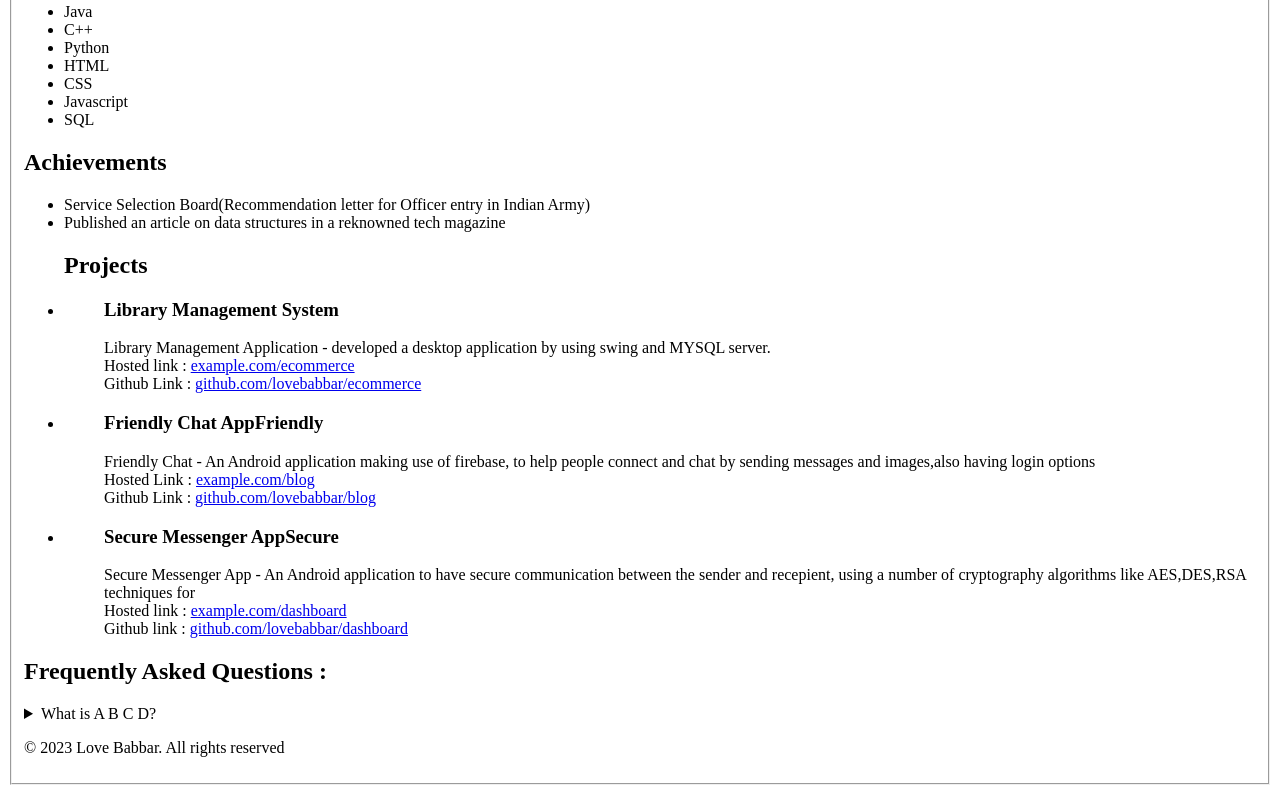
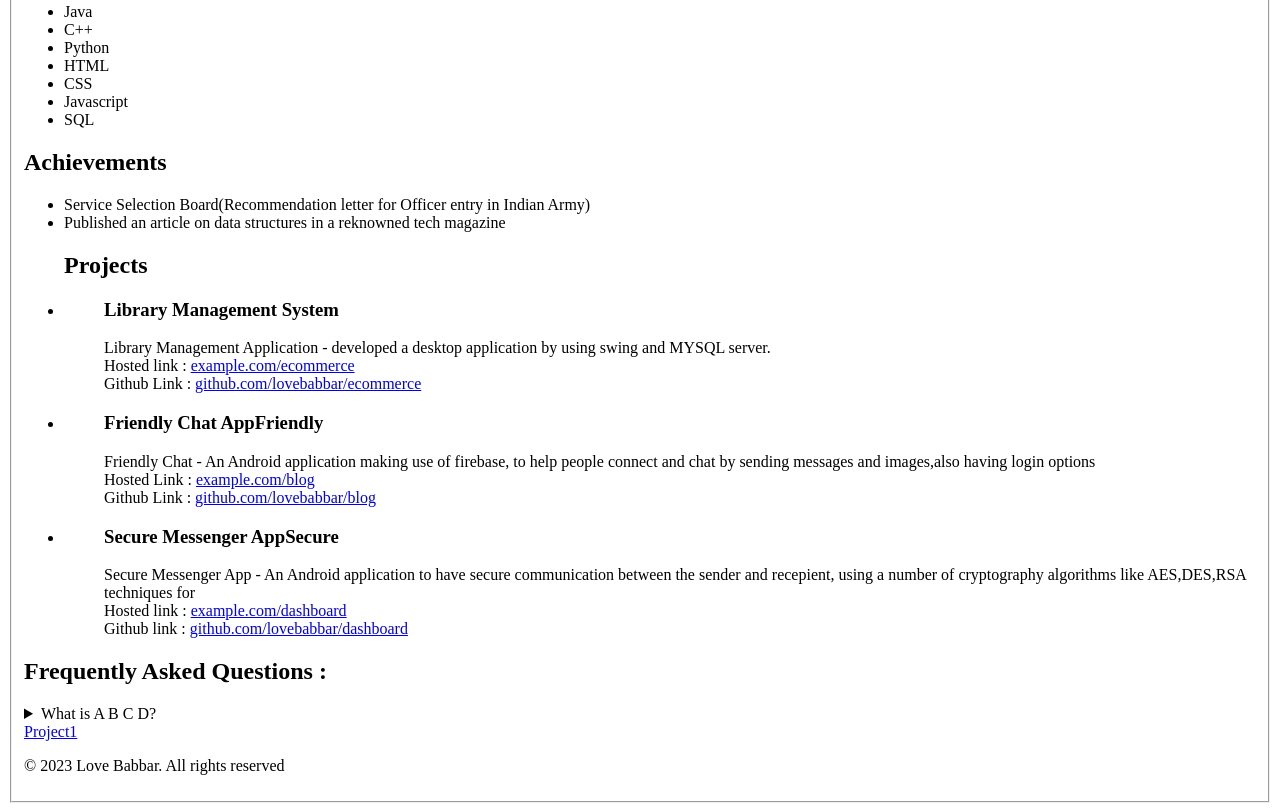
Before and after one commit to upadhyay0310/Bhaiya-CV, a plain HTML site: page index.html in a window 1280 px wide. Shown: the part 717-1528 px from the top of the page. Drawn offline with Linux system fonts and the light colour scheme.

Commit message:
Update index.html

```diff
--- a/index.html
+++ b/index.html
@@ -104,6 +104,7 @@
             <h2>Frequently Asked Questions :</h2>
             <details id="A"><summary>What is A B C D?</summary>
                => ABCD... are letters of English alphabets.</details>
+            <a href="project1.html">Project1</a>
         </section>
         <footer>
             <p> &copy 2023 Love Babbar. All rights reserved</p>
```
